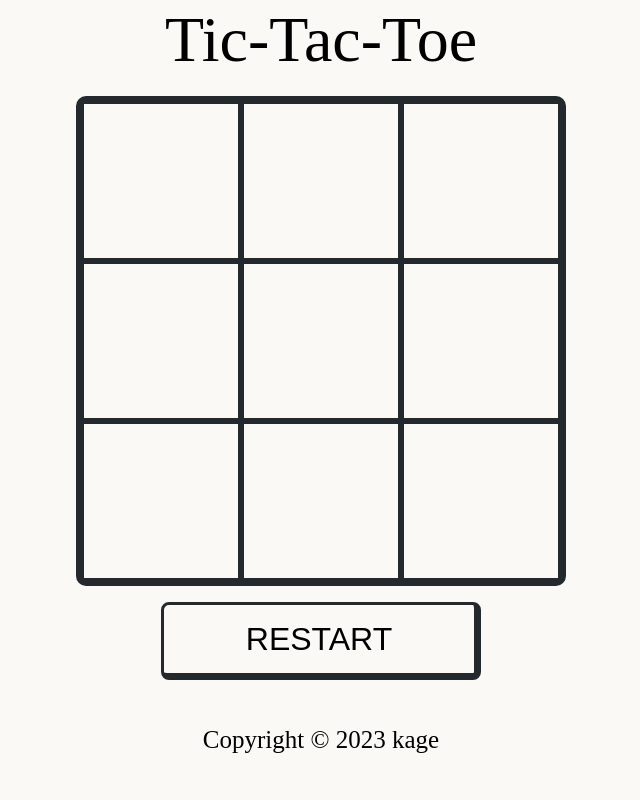
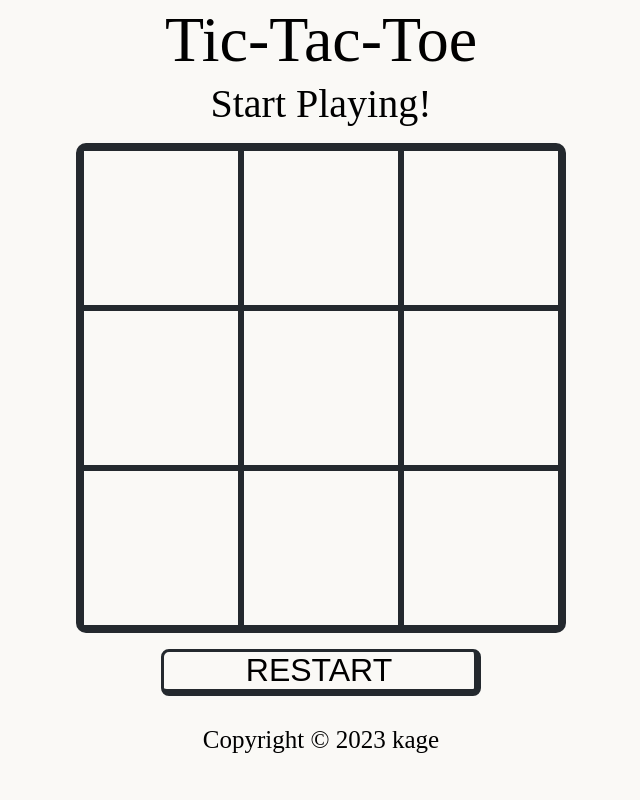
Before and after one commit to KKaged/tik-tak-toe, a plain HTML site: page index.html in a window 1280 px wide. Shown: the whole page, without its empty margins (319-959 px from the left). Drawn offline with Linux system fonts and the light colour scheme.

Commit message:
fixed bug where previous player would be the status. Also changed status to start with

```diff
--- a/index.html
+++ b/index.html
@@ -9,7 +9,7 @@
   <body>
     <header class="header">Tic-Tac-Toe</header>
     <div class="main-container">
-      <div class="current-player"></div>
+      <div class="current-player">Start Playing!</div>
       <div class="game">
         <div class="card" id="1"></div>
         <div class="card" id="2"></div>
--- a/index.js
+++ b/index.js
@@ -24,13 +24,13 @@ const game = () => {
       } else {
         //IF False
         const playerStatus = document.querySelector(".current-player");
-        playerStatus.textContent = "It's " + currentPlayer.player + "'s Turn";
         const pick = document.createElement("div");
         pick.classList.add("pick");
-        pick.textContent = currentPlayer.sign;
         card.appendChild(pick);
         console.log(currentPlayer);
+        pick.textContent = currentPlayer.sign;
         currentPlayer = currentPlayer === player1 ? player2 : player1;
+        playerStatus.textContent = "It's " + currentPlayer.player + "'s Turn";
       }
     });
   });
```
